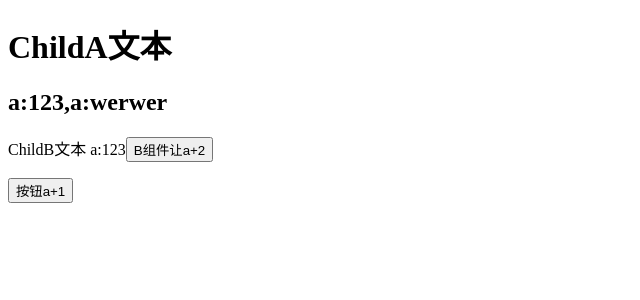
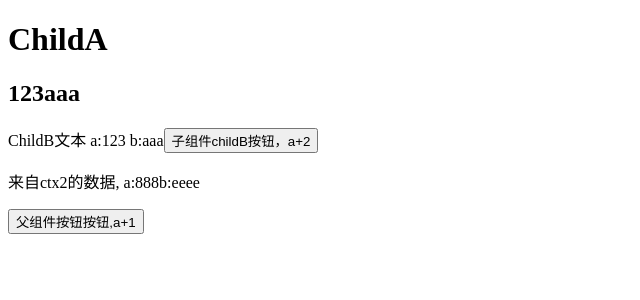
Before and after one commit to jingchenlucky/huanhuan, a React (Create React App) app in the folder learn-react/: page / in a window 1280 px wide. Shown: the top 300 px of the page, without its empty margins (0-640 px from the left). Built offline with nearby package versions, Linux system fonts and the light colour scheme.

Commit message:
3-8context(2)新版API

```diff
--- a/learn-react/src/App.js
+++ b/learn-react/src/App.js
@@ -1,11 +1,12 @@
 import React, {Component} from 'react';
-import OldContext from './OldContext';
+// import OldContext from './OldContext';
+import NewContext from './NewContext';
 
 class App extends Component {
     render() {
         return (
             <div>
-                <OldContext/>
+                <NewContext/>
             </div>
         );
     }
--- /dev/null
+++ b/learn-react/src/NewContext.js
@@ -0,0 +1,91 @@
+import React, {Component} from 'react';
+import PropTypes from "prop-types";
+
+const ctx1 = React.createContext({//传参设置上下文默认值
+    a: 0,
+    b: 'abc'
+});
+const ctx2 = React.createContext({});
+
+// console.log(ctx);
+function ChildA() {
+    return (
+        <ctx2.Provider value={{a: 888, b: 'eeee'}}>
+            <div>
+                <h1>ChildA</h1>
+                <h2>
+                    <ctx1.Consumer>
+                        {value => <>{value.a}{value.b}</>}
+                    </ctx1.Consumer>
+                </h2>
+                <ChildB/>
+            </div>
+        </ctx2.Provider>
+    )
+
+}
+
+
+class ChildB extends React.Component {
+
+    render() {
+        return (
+            <ctx1.Consumer>
+                {value => (
+                    <>
+                        <p>
+                            ChildB文本 a:{value.a} b:{value.b}
+                            <button onClick={() => {
+                                value.onChangeB(value.a + 2)
+                            }}>子组件childB按钮，a+2
+                            </button>
+                        </p>
+                        <p>
+                            <ctx2.Consumer>
+                                {value => (
+                                    <>
+                                        来自ctx2的数据, a:{value.a}b:{value.b}
+                                    </>
+
+                                )}
+                            </ctx2.Consumer>
+                        </p>
+                    </>
+
+                )}
+            </ctx1.Consumer>
+        )
+    }
+}
+
+class NewContext extends Component {
+    state = {
+        a: 123,
+        b: 'aaa',
+        onChangeB: (newA) => {
+            this.setState({
+                a: newA
+            })
+        }
+    }
+
+    render() {
+        const Provider = ctx1.Provider;
+
+        return (
+            //value属性更改上下文数据
+            <Provider value={this.state}>
+                <div>
+                    <ChildA/>
+                    <button onClick={() => {
+                        this.setState({a: this.state.a + 1})
+                    }}>父组件按钮按钮,a+1
+                    </button>
+                </div>
+            </Provider>
+
+        );
+    }
+}
+
+export default NewContext;
--- a/learn-react/src/OldContext.js
+++ b/learn-react/src/OldContext.js
@@ -7,19 +7,30 @@ const types = {
     onChangeA: PropTypes.func
 }
 
-function ChildA(props, context) {
-    return <div>
-        <h1>ChildA文本</h1>
-        <h2>a:{context.a},a:{context.b}</h2>
-        <ChildB/>
-    </div>
+class ChildA extends React.Component {
+    static contextTypes = types;
+
+//此时childAI自己创建一个上下文
+    static childContextTypes = {
+        a: PropTypes.number,
+        c: PropTypes.string.isRequired
+    };
+
+    getChildContext() {
+        return {
+            a: 8888,
+            c: 'aaaaa'
+        }
+    }
+
+    render() {
+        return <div>
+            <h1>ChildA文本</h1>
+            <h2>a:{this.context.a},b:{this.context.b}</h2>
+            <ChildB/>
+        </div>
+    }
 }
-
-/**
- *函数组件中 声明需要使用哪些上下文中的数据
- * @returns {*}
- */
-ChildA.contextTypes = types;
 
 
 class ChildB extends React.Component {
@@ -29,8 +40,9 @@ class ChildB extends React.Component {
      * @returns {*}
      */
     static contextTypes = {
-        a: types.a,
-        onChangeA: PropTypes.func
+        ...types,
+        c: PropTypes.string
+
     }
 
     // constructor(props, context) {
@@ -40,7 +52,7 @@ class ChildB extends React.Component {
 
     render() {
         return <p>
-            ChildB文本 a:{this.context.a}
+            ChildB文本 a:{this.context.a} c:{this.context.c}
             <button onClick={() => {
                 this.context.onChangeA(this.context.a + 2)
             }}>B组件让a+2
@@ -53,7 +65,7 @@ class OldContext extends Component {
     static childContextTypes = types;
     state = {
         a: 123,
-        b: "werwer"
+        b: "tttttt"
     }
 
     // 得到上下文中的数据
```
Also changed, not shown: learn-react/src/App.copy1.js (deleted, +0 -14 lines), learn-react/src/App.copy2.js (deleted, +0 -27 lines), learn-react/src/App.copy3.js (deleted, +0 -32 lines), learn-react/src/NewContext.copy.js (added, +67 -0 lines), 1 other file (tests, documents, lock files or other folders).
